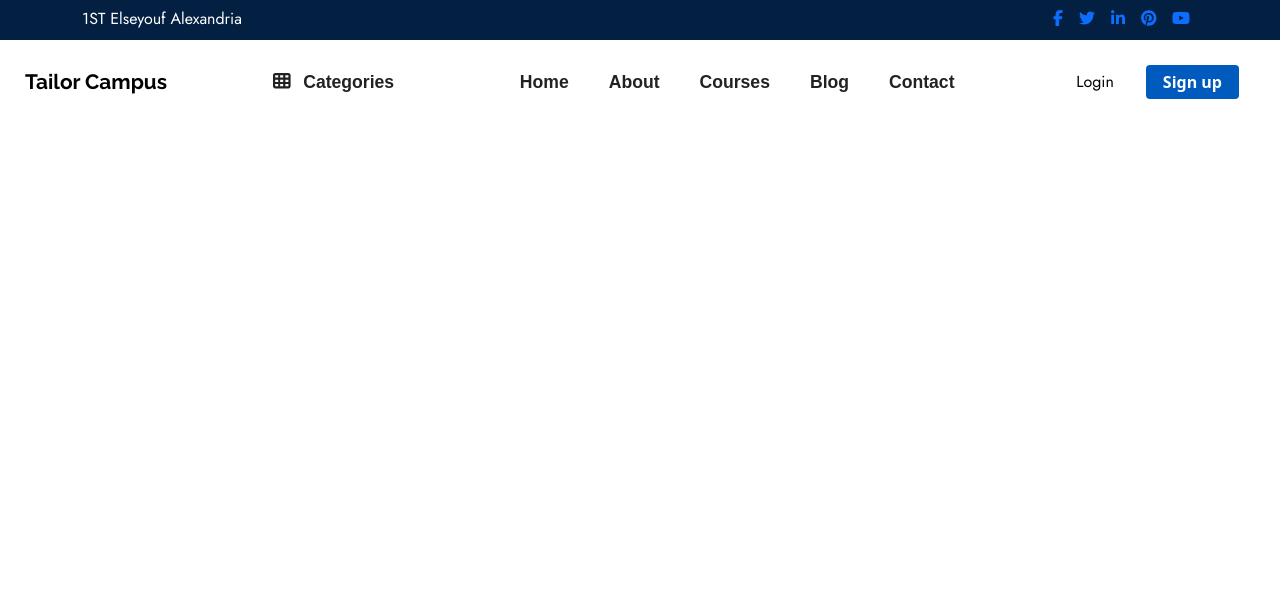
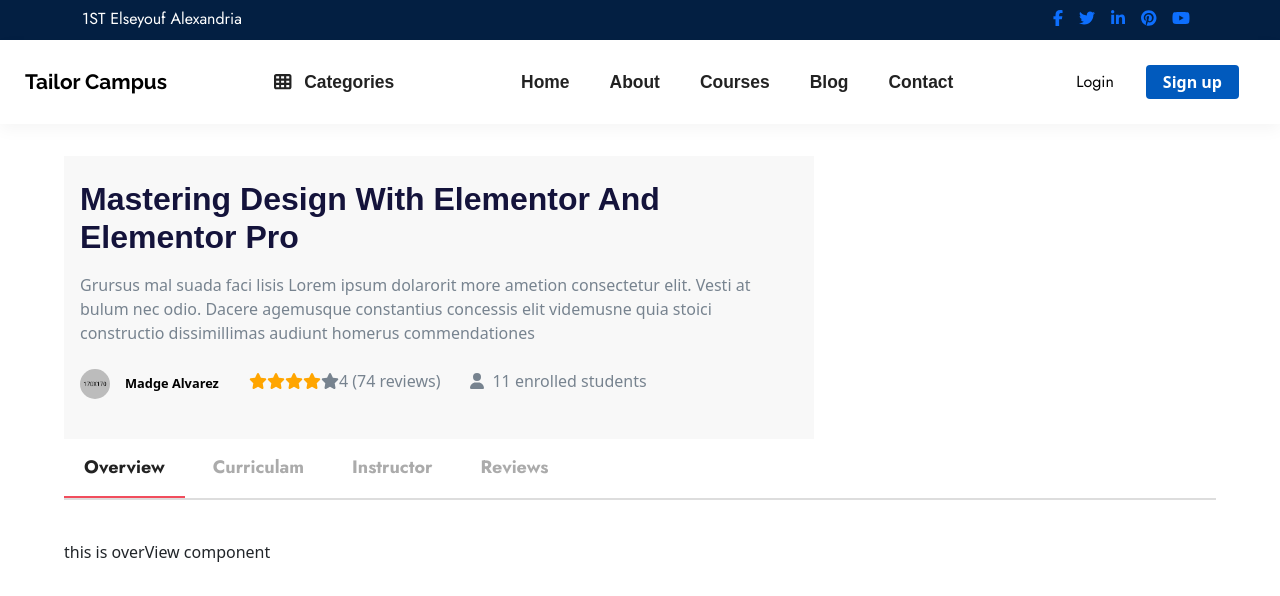
Before and after one commit to AbdallahRagab7/tailor-campus, a Vue app: page /course/c1 in a window 1280 px wide. Shown: the top 596 px of the page. Built offline with nearby package versions, Linux system fonts and the light colour scheme; what vue-tel-input would draw is missing.

Commit message:
add NavTab

```diff
--- a/src/components/layout/TheHeader.vue
+++ b/src/components/layout/TheHeader.vue
@@ -102,22 +102,17 @@
   color: black;
 }
 
-/* .auth .btn {
-padding: .5rem;
-} */
 
 .header-navbar {
   padding: 25px;
-
-  /* margin: 0; */
-  /* background-color: grey; */
   background-color: #fff;
   box-sizing: border-box;
+  box-shadow: rgba(0, 0, 0, 0.04) 0px 6px 15px 0px;
 }
 
 .primary-menu {
   font-weight: 600;
-  font-size: 1.1rem;
+  font-size: 1.091rem;
   font-family: var(--theme-heading-font);
   color: #222;
   margin: 0 1.25rem;
--- /dev/null
+++ b/src/pages/course/CoursePage.vue
@@ -0,0 +1,105 @@
+<template>
+  <section class="page-wrapper">
+    <div class="course-header">
+      <h2 class="course-title">
+        Mastering Design With Elementor And Elementor Pro
+      </h2>
+      <p class="summary">
+        Grursus mal suada faci lisis Lorem ipsum dolarorit more ametion
+        consectetur elit. Vesti at bulum nec odio. Dacere agemusque constantius
+        concessis elit videmusne quia stoici constructio dissimillimas audiunt
+        homerus commendationes
+      </p>
+
+      <div class="course-header-meta">
+        <ul class="list-info">
+          <li>
+            <div class="course-author">
+              <img src="../../assets/course-autor.png" alt="#" />Madge
+              Alvarez
+            </div>
+          </li>
+
+          <li>
+            <div class="rating">
+        <i class="fa fa-star checked"></i>
+        <i class="fa fa-star checked"></i>
+        <i class="fa fa-star checked"></i>
+        <i class="fa fa-star checked"></i>
+        <i class="fa fa-star"></i>
+        <span>4 (74 reviews)</span>
+      </div>
+          </li>
+          <li><i class="fa fa-user me-2"></i>11 enrolled students</li>
+        </ul>
+      </div>
+    </div>
+
+    <nav-tab></nav-tab>
+
+  </section>
+</template>
+<script>
+import NavTab from "./NavTab.vue";
+// import Instructor from './Instructor.vue'
+
+export default {
+    components : {
+        NavTab,
+    },
+
+}
+</script>
+
+<style scoped>
+.page-wrapper {
+  /* background-color: #f8f8f8; */
+  padding: 2rem 0;
+  margin-top: 8rem;
+  width: 90%;
+  margin: 0 auto;
+}
+
+.course-header {
+  width: 750px;
+  background: #f8f8f8;
+  padding: 1.5rem 1rem;
+  color: var(--theme-text-color);
+}
+.course-title {
+  margin-bottom: 1rem;
+  text-transform: capitalize; /*capital first char in each word */
+  color: var(--theme-heading-color);
+  font-family: var(--theme-heading-font);
+  font-weight: 700;
+}
+.summary {
+    margin-bottom: 1.5rem;
+}
+
+.course-header-meta ul {
+    width: 100%;
+    display: flex;
+    justify-content: flex-start ;
+    justify-items: center;
+    padding-left: 0;
+}
+.list-info li {
+    margin-right: 30px;
+}
+.course-author img {
+    border-radius: 100%;
+    margin-right: 15px;
+    width: 30px;
+    height: 30px;
+}
+.course-author {
+    font-size: .8rem;
+    color: #000;
+    font-weight: 650;
+}
+.checked {
+  color: orange;
+}
+
+</style>
--- /dev/null
+++ b/src/pages/course/NavTab.vue
@@ -0,0 +1,76 @@
+<template>
+  <div class="nav">
+    <button @click="setActivePage('Overview')" :class="Overview">
+      Overview
+    </button>
+    <button @click="setActivePage('Curriculam')" :class="Curriculam">
+      Curriculam
+    </button>
+    <button @click="setActivePage('Instructor')" :class="Instructor">
+      Instructor
+    </button>
+    <button @click="setActivePage('Reviews')" :class="Reviews">Reviews</button>
+  </div>
+  <keep-alive>
+    <component :is="selectedTab"></component>
+  </keep-alive>
+</template>
+<script>
+import Overview from "./navTabComponents/Overview.vue";
+import Instructor from "./navTabComponents/Instructor.vue";
+import Curriculam from "./navTabComponents/Curriculam.vue";
+import Reviews from "./navTabComponents/Reviews.vue";
+export default {
+  components: { Overview, Instructor, Curriculam, Reviews },
+  data() {
+    return {
+      selectedTab: "Overview",
+    };
+  },
+  methods: {
+    setActivePage(page) {
+      this.selectedTab = page;
+    },
+  },
+  computed: {
+    Overview() {
+      return this.selectedTab === "Overview" ? " btn active" : "btn";
+    },
+    Instructor() {
+      return this.selectedTab === "Instructor" ? "btn active" : "btn";
+    },
+    Curriculam() {
+      return this.selectedTab === "Curriculam" ? "btn active" : "btn";
+    },
+    Reviews() {
+      return this.selectedTab === "Reviews" ? "btn active" : "btn";
+    },
+  },
+};
+</script>
+
+<style scoped>
+.nav {
+  transition: all 0.4s ease 0s;
+  margin-bottom: 40px;
+  border-bottom: 2px solid #ddd;
+}
+.btn {
+  background: transparent;
+  border: 0;
+  font-family: var(--theme-secondary-font);
+  color: #ababab;
+  font-size: 1.125rem;
+  font-weight: 700;
+  transition: all 0.4s ease 0s;
+  border-bottom: 2px solid transparent;
+  padding: 15px 20px;
+  margin-right: 0.5rem;
+  border-radius: 0%;
+}
+
+.active {
+  color: #222;
+  border-bottom: 2px solid var(--theme-primary-color);
+}
+</style>
--- /dev/null
+++ b/src/pages/course/navTabComponents/Curriculam.vue
@@ -0,0 +1,3 @@
+<template>
+    this is Curriculam component
+</template>
--- /dev/null
+++ b/src/pages/course/navTabComponents/Instructor.vue
@@ -0,0 +1,4 @@
+
+<template>
+     this instructor component
+</template>
--- /dev/null
+++ b/src/pages/course/navTabComponents/Overview.vue
@@ -0,0 +1,3 @@
+<template>
+    this is overView component
+</template>
--- /dev/null
+++ b/src/pages/course/navTabComponents/Reviews.vue
@@ -0,0 +1,3 @@
+<template>
+    this is reviews component
+</template>
--- a/src/pages/courses/coursesPage.vue
+++ b/src/pages/courses/coursesPage.vue
@@ -1,6 +1,7 @@
 <template>
   <div class="page-header">
     <img src="../../assets/coursescover3.jpg" alt="" />
+    <p>Tailor Campus</p>
   </div>
 
   <div class="topbar-search">
@@ -132,6 +133,14 @@ export default {
   object-fit: cover;
   height: 20rem;
 }
+.page-header p {
+  text-align: center;
+  font-weight: bold;
+  position: relative;
+  bottom: 3rem;
+  color: white;
+  font-size: 1.2rem;
+}
 
 .topbar-search {
   display: flex;
@@ -164,7 +173,7 @@ export default {
 .courses {
   display: flex;
   flex-wrap: wrap;
-  width: 95%;  /* 90% width of container to center it  */
+  width: 95%;  /* 95% width of container to center it  */
   margin: 0 auto;
   row-gap: 8rem;
 }
--- a/src/router.js
+++ b/src/router.js
@@ -3,6 +3,7 @@ import homePage from './pages/home/homePage.vue'
 import LoginPage from './pages/auth/LoginPage.vue'
 import RegisterPage from './pages/auth/RegisterPage.vue'
 import coursesPage from './pages/courses/coursesPage.vue'
+import coursePage from './pages/course/CoursePage.vue'
 
 
 const router = createRouter({
@@ -11,7 +12,8 @@ const router = createRouter({
         {path: '/home' ,component:homePage , alias: '/' } ,
         {path: '/login' , component:LoginPage},
         {path: '/register' , component:RegisterPage} ,
-        {path:'/courses' , component:coursesPage}
+        {path:'/courses' , component:coursesPage} ,
+        { name: 'course', path: '/course/:courseId', component:coursePage },
 
     ]
 
--- a/vue.config.js
+++ b/vue.config.js
@@ -1,4 +1,5 @@
 const { defineConfig } = require('@vue/cli-service')
 module.exports = defineConfig({
-  transpileDependencies: true
+  transpileDependencies: true ,
+  lintOnSave:false
 })
```
Also changed, not shown: src/assets/course-autor.png (added).
